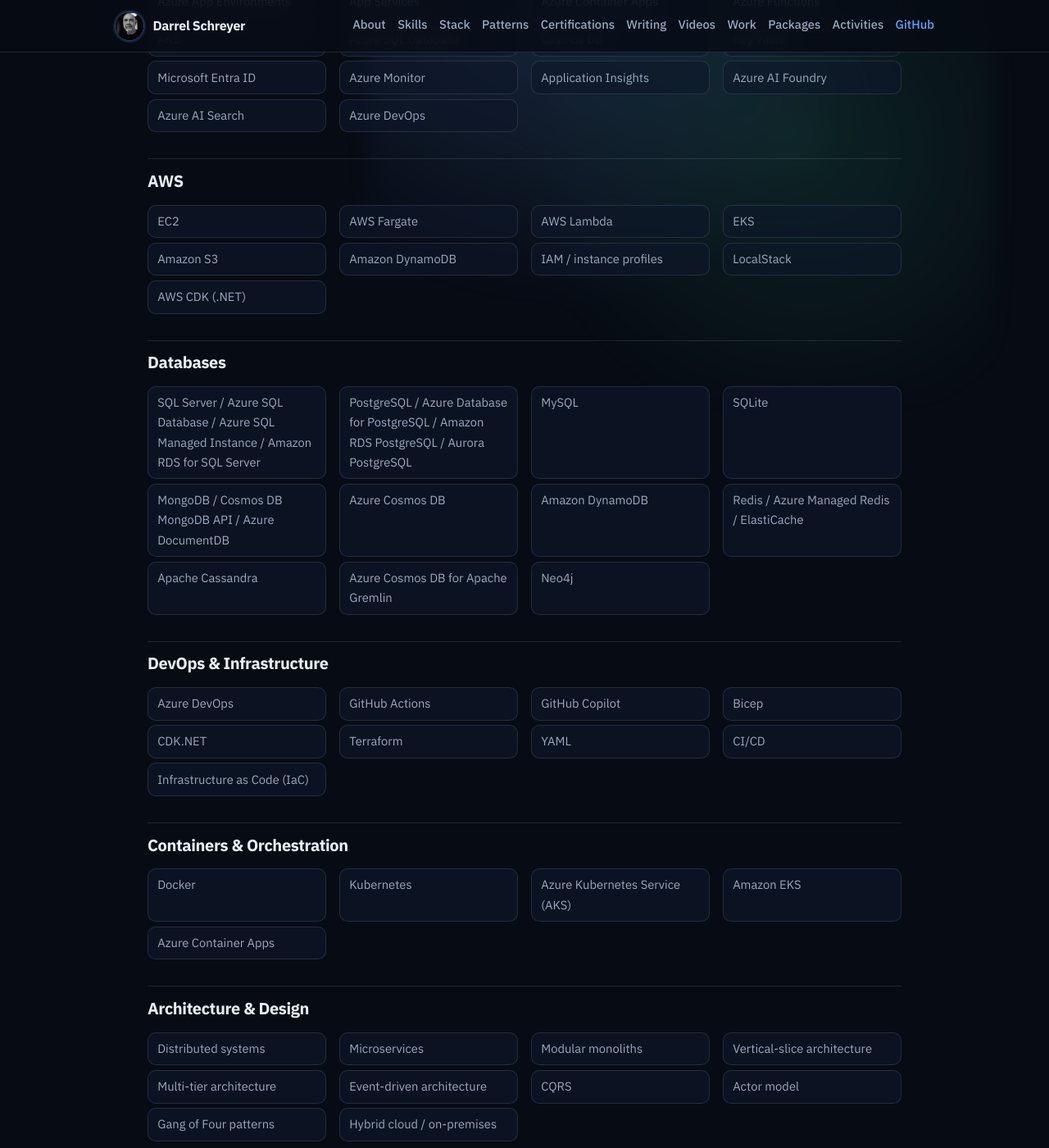
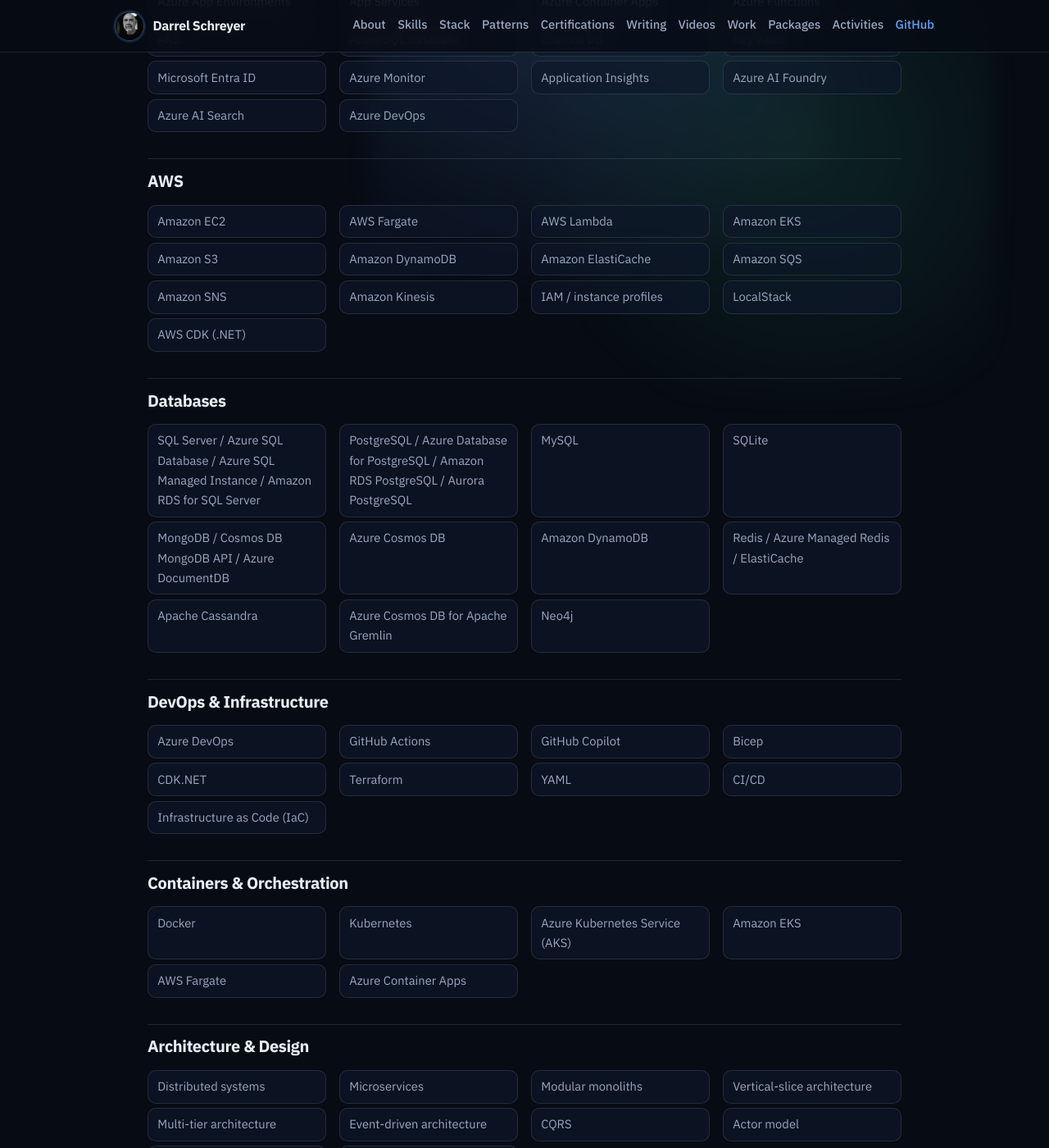
Before and after one commit to nabs-darrel-schreyer/aboutme, a Jekyll site: the page built from stack.md, in a window 1280 px wide and 1400 px high, scrolled down 1052 px. Shown: the whole window at 82% size. Built offline with Jekyll 4.4.1, drawn with Linux system fonts in a browser that asks for light colours.

Commit message:
Expand AWS stack with messaging, streaming, and caching services.

```diff
--- a/stack.md
+++ b/stack.md
@@ -68,12 +68,16 @@ Technologies and practices I use to design, build, and operate software.
 
 ## AWS
 
-- EC2
+- Amazon EC2
 - AWS Fargate
 - AWS Lambda
-- EKS
+- Amazon EKS
 - Amazon S3
 - Amazon DynamoDB
+- Amazon ElastiCache
+- Amazon SQS
+- Amazon SNS
+- Amazon Kinesis
 - IAM / instance profiles
 - LocalStack
 - AWS CDK (.NET)
@@ -110,6 +114,7 @@ Technologies and practices I use to design, build, and operate software.
 - Kubernetes
 - Azure Kubernetes Service (AKS)
 - Amazon EKS
+- AWS Fargate
 - Azure Container Apps
 
 ## Architecture & Design
```
